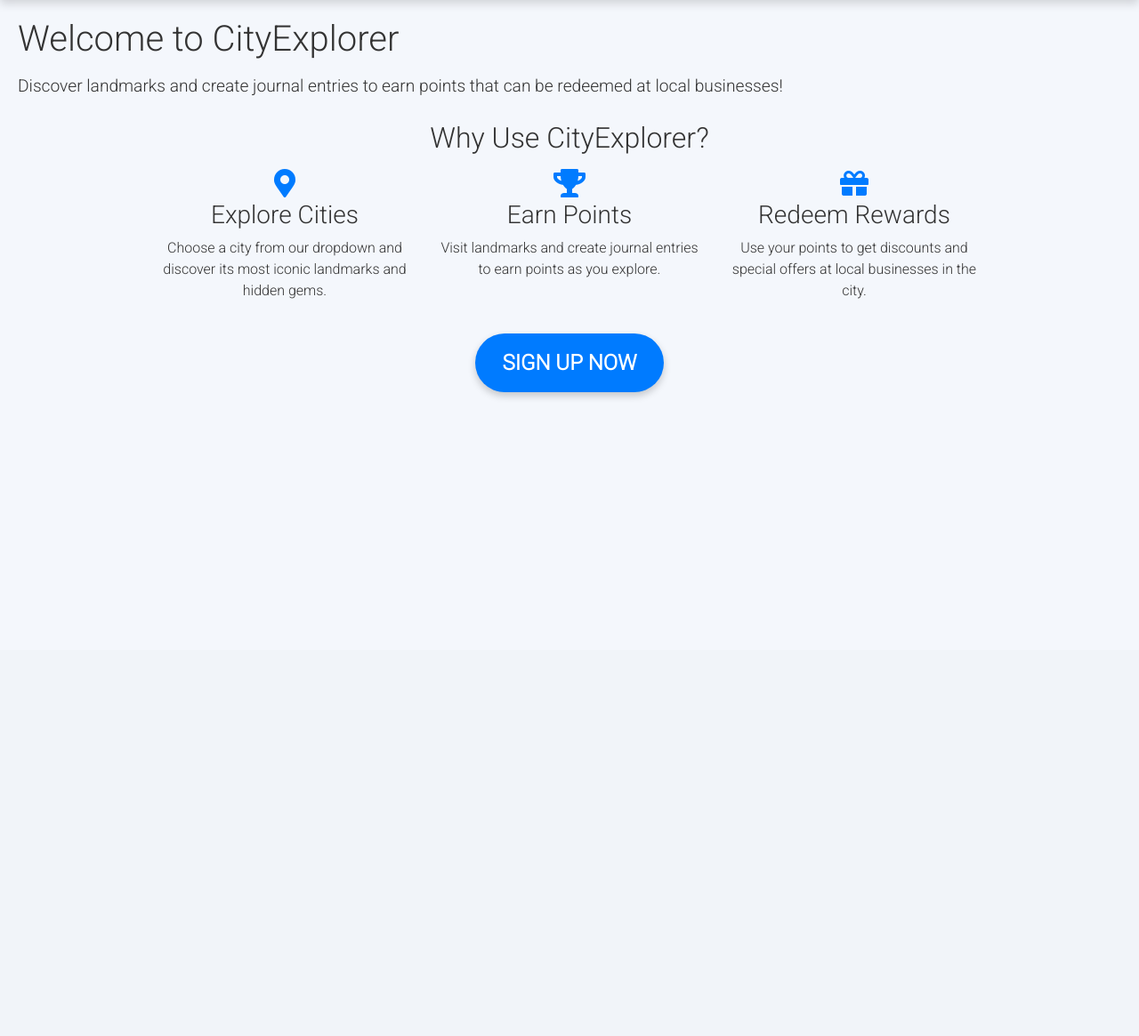
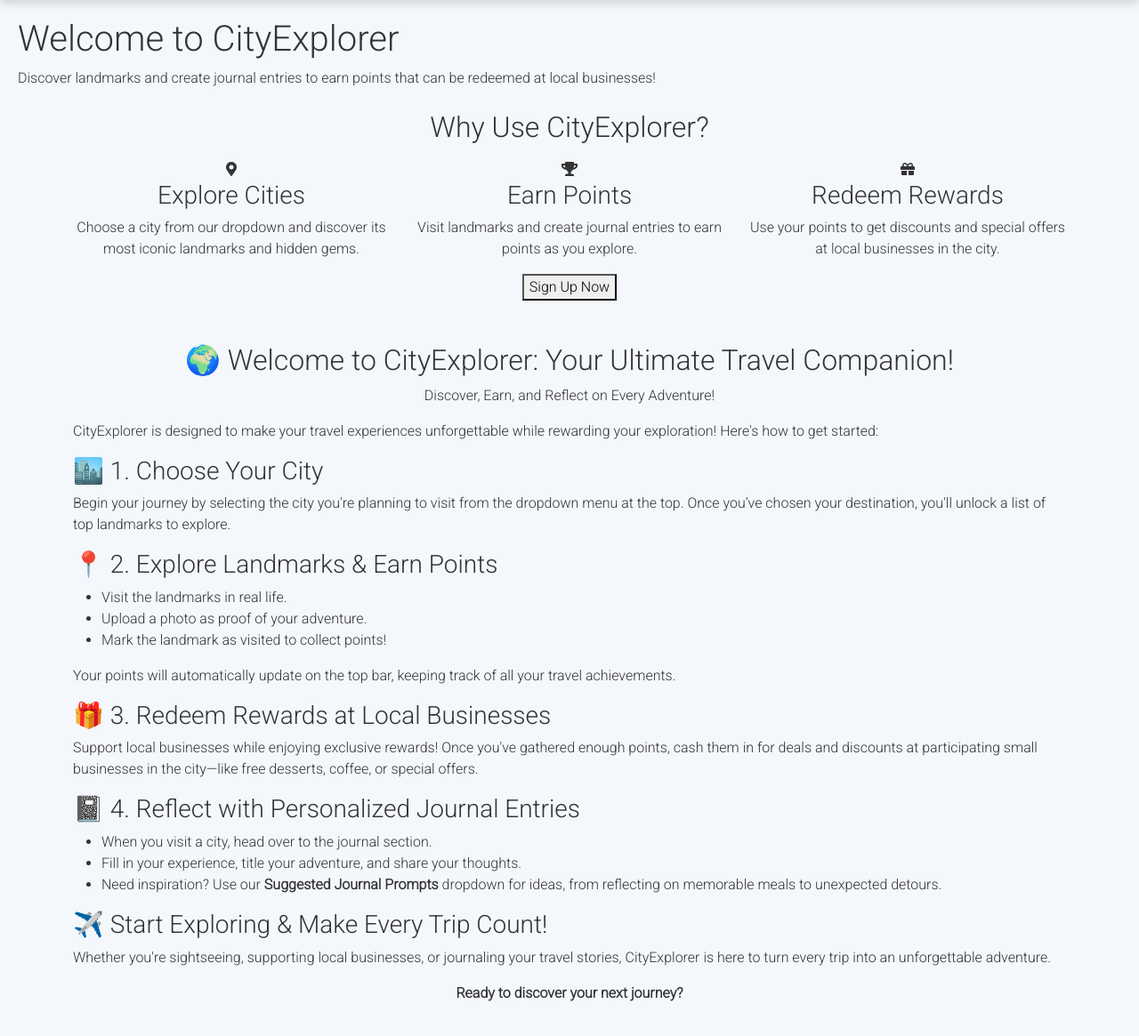
Before and after one commit to anjali8203/WICS_course, a Django app: page / in a window 1280 px wide. Shown: the part 69-1234 px from the top of the page at 89% size. Before the commit the page ends 516 px from the top, so only its background shows below. Run offline with Django 4.2, Linux system fonts and the light colour scheme; some libraries are stand-ins or nearby versions.

Commit message:
almost finalized version

```diff
--- a/templates/landing_page.html
+++ b/templates/landing_page.html
@@ -4,7 +4,7 @@
 
 {% block styles %}
 .hero {
-background: linear-gradient(to bottom right, #007bff, #00aaff); /* Blue gradient */
+background: linear-gradient(to bottom right, #007bff, #00aaff);
 color: #fff;
 text-shadow: 2px 2px 5px rgba(0, 0, 0, 0.3);
 padding: 80px 20px;
@@ -12,24 +12,29 @@
 margin: 2rem;
 }
 
+
 .hero h1 {
 font-size: 2.5rem;
 font-weight: bold;
 }
+
 
 .hero p {
 font-size: 1.2rem;
 margin-top: 15px;
 }
 
+
 .features h3 {
 margin-top: 15px;
 }
+
 
 .feature-icon {
 font-size: 2.5rem;
 color: #007bff;
 }
+
 
 .cta {
 background-color: #007bff;
@@ -40,24 +45,29 @@
 margin-top: 30px;
 }
 
+
 .cta a {
 color: #fff;
 font-weight: bold;
 text-decoration: none;
 }
 
+
 .cta a:hover {
 text-decoration: underline;
 }
+
 
 .container {
 max-width: 960px;
 margin: 0 auto;
 }
 
+
 .btn-block {
 width: 100%;
 }
+
 
 .btn-signup {
 display: inline-block;
@@ -76,6 +86,7 @@
 margin: 20px auto;
 }
 
+
 .btn-signup:hover {
 background-color: #0056b3;
 transform: scale(1.05);
@@ -83,32 +94,35 @@
 }
 {% endblock %}
 
+
 {% block content %}
 <div class="hero">
     <h1>Welcome to CityExplorer</h1>
     <p>Discover landmarks and create journal entries to earn points that can be redeemed at local businesses!</p>
 </div>
 
+
 <div id="features" class="container mt-4">
     <h2 class="text-center">Why Use CityExplorer?</h2>
     <div class="row mt-3">
         <div class="col-md-4 text-center">
-            <i class="fa fa-map-marker-alt feature-icon" style="font-size: 2rem;"></i>
+            <i class="fa fa-map-marker-alt feature-icon"></i>
             <h3>Explore Cities</h3>
             <p>Choose a city from our dropdown and discover its most iconic landmarks and hidden gems.</p>
         </div>
         <div class="col-md-4 text-center">
-            <i class="fa fa-trophy feature-icon" style="font-size: 2rem;"></i>
+            <i class="fa fa-trophy feature-icon"></i>
             <h3>Earn Points</h3>
             <p>Visit landmarks and create journal entries to earn points as you explore.</p>
         </div>
         <div class="col-md-4 text-center">
-            <i class="fa fa-gift feature-icon" style="font-size: 2rem;"></i>
+            <i class="fa fa-gift feature-icon"></i>
             <h3>Redeem Rewards</h3>
             <p>Use your points to get discounts and special offers at local businesses in the city.</p>
         </div>
     </div>
 </div>
+
 
 {% if not user.is_authenticated %}
 <div class="text-center">
@@ -118,4 +132,50 @@
     </form>
 </div>
 {% endif %}
+
+
+<!-- ADDITION: How to Use CityExplorer Section -->
+<div class="container mt-5">
+    <h2 class="text-center">🌍 Welcome to CityExplorer: Your Ultimate Travel Companion!</h2>
+    <p class="text-center">Discover, Earn, and Reflect on Every Adventure!</p>
+
+
+    <p>CityExplorer is designed to make your travel experiences unforgettable while rewarding your exploration! Here's
+        how to get started:</p>
+
+
+    <h3>🏙️ 1. Choose Your City</h3>
+    <p>Begin your journey by selecting the city you're planning to visit from the dropdown menu at the top. Once you’ve
+        chosen your destination, you'll unlock a list of top landmarks to explore.</p>
+
+
+    <h3>📍 2. Explore Landmarks & Earn Points</h3>
+    <ul>
+        <li>Visit the landmarks in real life.</li>
+        <li>Upload a photo as proof of your adventure.</li>
+        <li>Mark the landmark as visited to collect points!</li>
+    </ul>
+    <p>Your points will automatically update on the top bar, keeping track of all your travel achievements.</p>
+
+
+    <h3>🎁 3. Redeem Rewards at Local Businesses</h3>
+    <p>Support local businesses while enjoying exclusive rewards! Once you've gathered enough points, cash them in for
+        deals and discounts at participating small businesses in the city—like free desserts, coffee, or special offers.
+    </p>
+
+
+    <h3>📓 4. Reflect with Personalized Journal Entries</h3>
+    <ul>
+        <li>When you visit a city, head over to the journal section.</li>
+        <li>Fill in your experience, title your adventure, and share your thoughts.</li>
+        <li>Need inspiration? Use our <strong>Suggested Journal Prompts</strong> dropdown for ideas, from reflecting on
+            memorable meals to unexpected detours.</li>
+    </ul>
+
+
+    <h3>✈️ Start Exploring & Make Every Trip Count!</h3>
+    <p>Whether you're sightseeing, supporting local businesses, or journaling your travel stories, CityExplorer is here
+        to turn every trip into an unforgettable adventure.</p>
+    <p class="text-center font-weight-bold">Ready to discover your next journey?</p>
+</div>
 {% endblock %}
```
